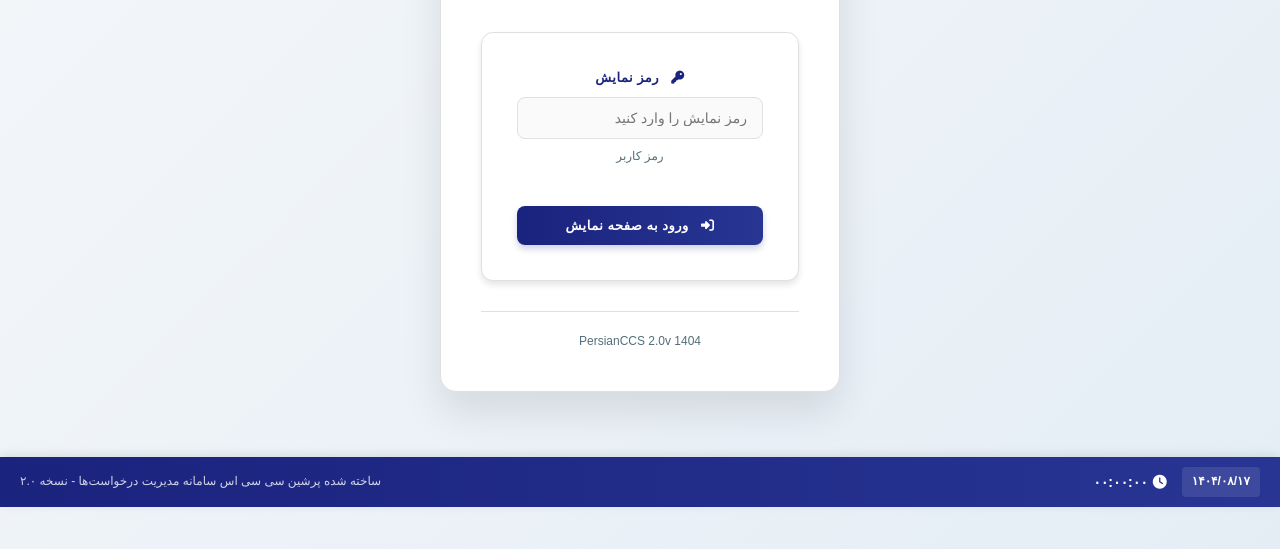
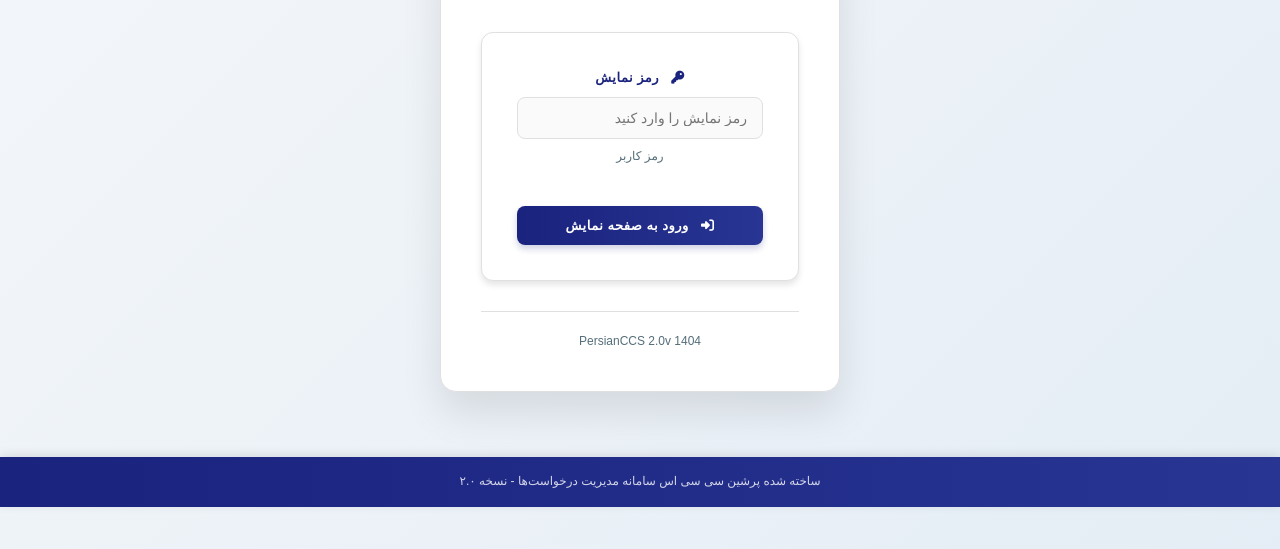
Before and after one commit to Persian-CCS/Persian-CCS.github.io, a plain HTML site: page R/StatusResalat.html in a window 1280 px wide. Shown: the part 293-842 px from the top of the page. Drawn offline with nearby package versions, Linux system fonts and the light colour scheme; a small style sheet from the web is missing; a web font is replaced by a local one.

Commit message:
20251213

```diff
--- a/R/StatusResalat.html
+++ b/R/StatusResalat.html
@@ -67,7 +67,7 @@
             color: white;
             padding: 10px 20px;
             display: flex;
-            justify-content: space-between;
+            justify-content: center;
             align-items: center;
             font-size: 12px;
             z-index: 1000;
@@ -76,9 +76,8 @@
         }
 
         .footer-time {
-            display: flex;
-            align-items: center;
-            gap: 15px;
+            display: none;
+
         }
 
         .footer-date {
```
Also changed, not shown: R/RequestResult.html (+3 -4 lines).
